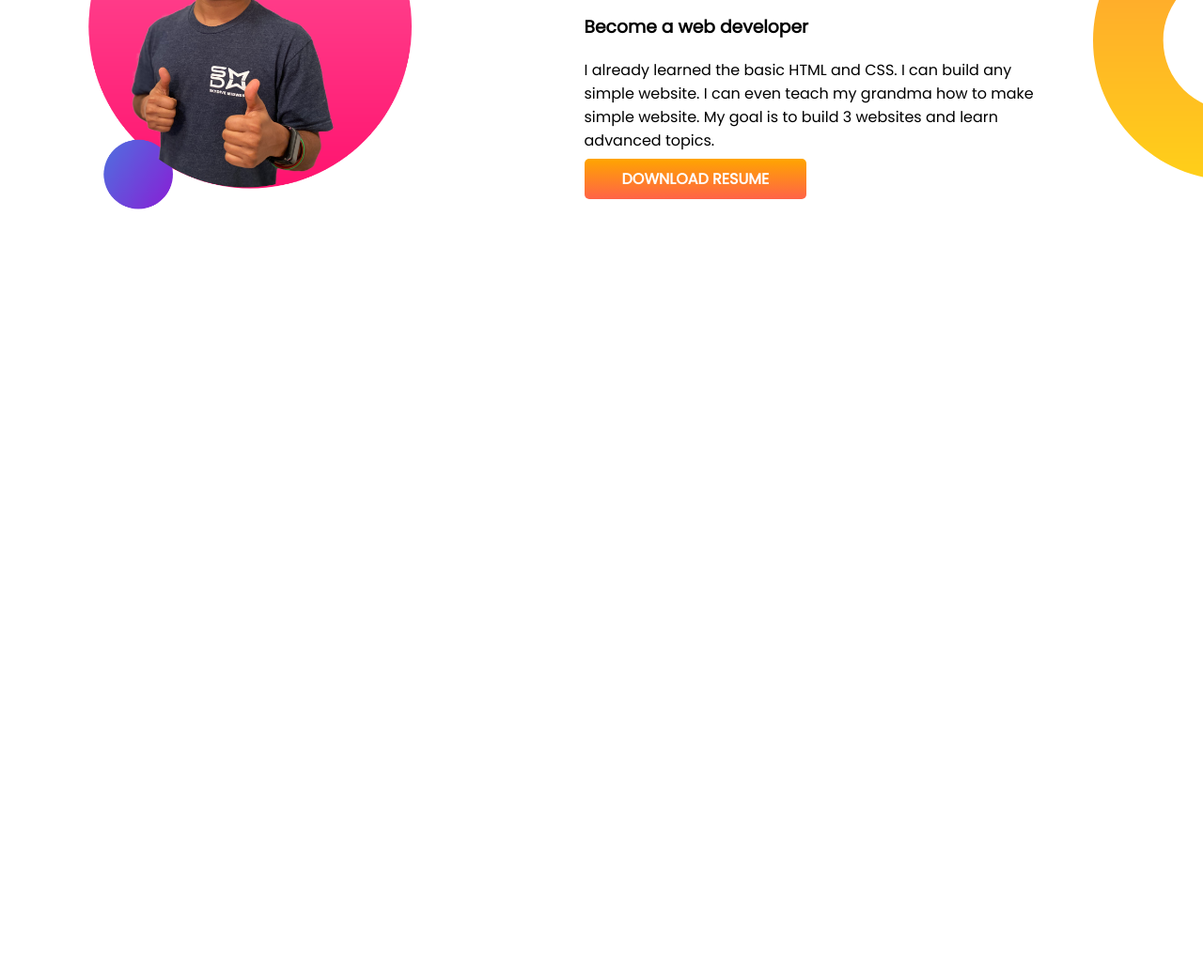
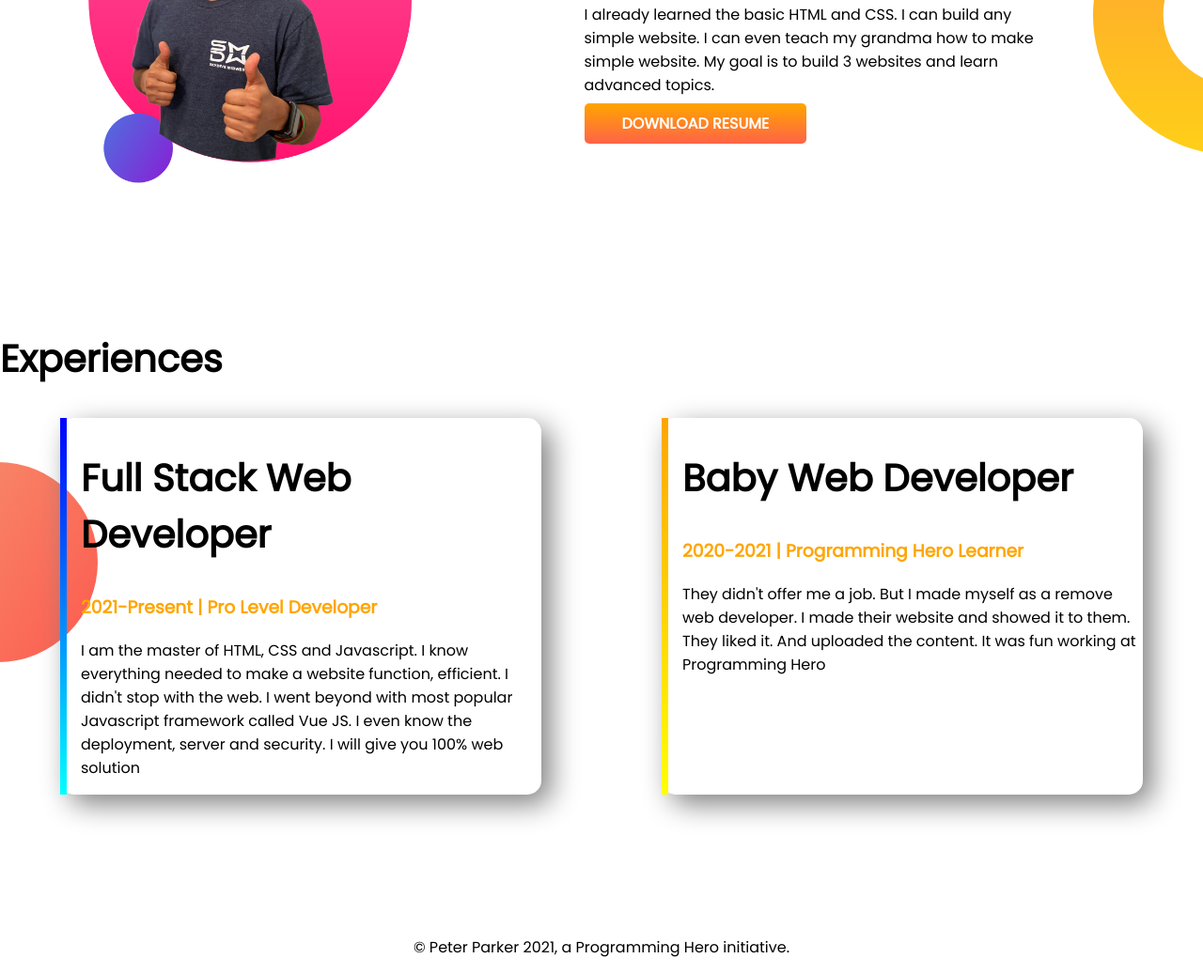
Before and after one commit to ShadowSakib/developer-portfolio, a plain HTML site: page index.html in a window 1280 px wide. Shown: the part 757-1794 px from the top of the page at 94% size. Before the commit the page ends 1137 px from the top, so only its background shows below. Drawn offline with Linux system fonts and the light colour scheme.

Commit message:
footer added

```diff
--- a/index.html
+++ b/index.html
@@ -11,7 +11,7 @@
     <link rel="stylesheet" href="style.css">
 </head>
 <body>
-    <section class="top-banner">
+    <section class="top-banner flexiable-cointenar">
         <div class="half-width">
             <h1>Welcome To</h1>
             <h1><span class="orange-color">Shadow</span> World!</h1>
@@ -23,7 +23,7 @@
             <img src="images/jhankar.png" alt="">
         </div>
     </section>
-    <section class="dream-big">
+    <section class="dream-big flexiable-cointenar">
         <div class="half-width">
             <img src="images/jhankar2.png" alt="">
         </div>
@@ -33,7 +33,26 @@
             <p>I already learned the basic HTML and CSS. I can build any simple website. I can even teach my grandma how to make simple website. My goal is to build 3 websites and learn advanced topics.</p>
             <a class="link-button" target="_blank" href="">DOWNLOAD RESUME</a>
             </div>
+    </section>
+    <section class="experience-area">
+        <h1>Experiences</h1>
+        <div class="flexiable-cointenar">
+            <div id="web-dev"  class="experience-item">
+                <h1>Full Stack Web Developer</h1>
+                <h3 class="orange-color">2021-Present | Pro Level Developer</h3>
+                <p>I am the master of HTML, CSS and Javascript. I know everything needed to make a website function, efficient. I didn't stop with the web. I went beyond with most popular Javascript framework called Vue JS. I even know the deployment, server and security. I will give you 100% web solution</p>
+            </div>
+            <div id="baby-dev" class="experience-item">
+                <h1>Baby Web Developer</h1>
+                <h3 class="orange-color">2020-2021 | Programming Hero Learner</h3>
+                <p>They didn't offer me a job. But I made myself as a remove web developer. I made their website and showed it to them. They liked it. And uploaded the content. It was fun working at Programming Hero</p>
+            </div>
+        </div>
+
 
     </section>
+    <footer>
+        <p>© Peter Parker 2021, a Programming Hero initiative.</p>
+    </footer>
 </body>
 </html>
--- a/style.css
+++ b/style.css
@@ -3,12 +3,15 @@ body {
   margin: 0;
 }
 h1 {
-  font-size: 50px;
+  font-size: 40px;
+}
+h2 {
+  font-size: 40px;
 }
 .orange-color {
   color: orange;
 }
-section {
+.flexiable-cointenar {
   display: flex;
   margin-bottom: 150px;
 }
@@ -37,3 +40,33 @@ section {
   background-position: right;
   padding-right: 150px;
 }
+.experience-area {
+  background-image: url(images/exp-bg.png);
+  background-repeat: no-repeat;
+  background-position: left;
+}
+
+.experience-item {
+  width: 40%;
+  margin-left: 5%;
+  margin-right: 5%;
+  border-radius: 15px;
+  padding-left: 15px;
+  box-shadow: 10px 10px 30px gray;
+}
+
+#web-dev {
+  border-left: 7px solid;
+  border-radius: 15px;
+  border-image: linear-gradient(blue, cyan);
+  border-image-slice: 1;
+}
+#baby-dev {
+  border-left: 7px solid;
+  border-radius: 15px;
+  border-image: linear-gradient(orange, yellow);
+  border-image-slice: 1;
+}
+footer p {
+  text-align: center;
+}
```
